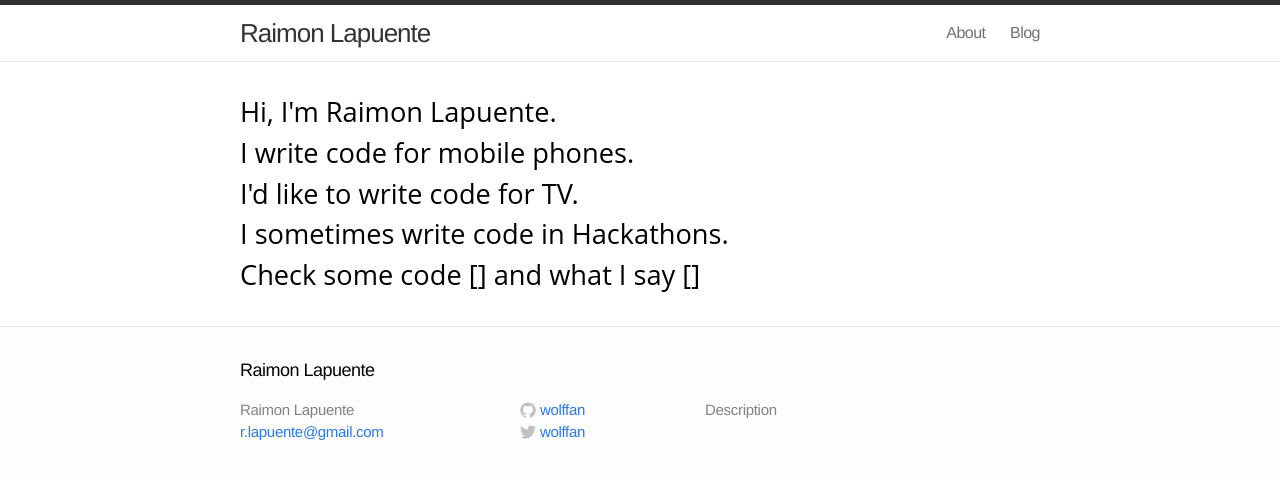
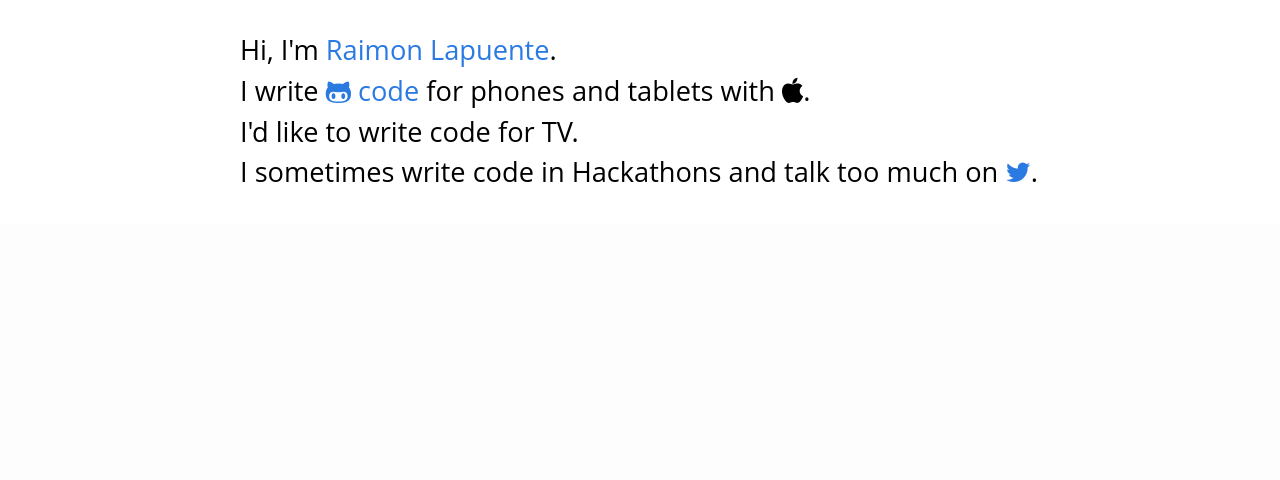
Before and after one commit to wolffan/wolffan.github.io, a Jekyll site: the page built from index.html, in a window 1280 px wide. Shown: the top 480 px of the page. Built offline with Jekyll 4.4.1, drawn with Linux system fonts in a browser that asks for light colours; nearby versions of some CDN libraries; the list of posts is cut into pages by our own code.

Commit message:
Added some css and main nice page

```diff
--- a/_includes/head.html
+++ b/_includes/head.html
@@ -8,5 +8,5 @@
 
     <!-- Custom CSS -->
     <link rel="stylesheet" href="{{ "/css/main.css" | prepend: site.baseurl }}">
-
+    <link href="//maxcdn.bootstrapcdn.com/font-awesome/4.1.0/css/font-awesome.min.css" rel="stylesheet">
 </head>
--- /dev/null
+++ b/_layouts/main.html
@@ -0,0 +1,15 @@
+<!DOCTYPE html>
+<html>
+
+  {% include head.html %}
+
+    <body>
+
+    <div class="page-content">
+      <div class="wrap">
+      {{ content }}
+      </div>
+    </div>
+
+    </body>
+</html>
--- a/index.html
+++ b/index.html
@@ -1,11 +1,12 @@
 ---
-layout: default
+layout: main
 ---
 
 <h2 class="landing">
-  <p>Hi, I'm Raimon Lapuente.<p>
-  <p>I write code for mobile phones.<p>
+  <p>Hi, I'm <a href="{{ SITEURL }}/about">Raimon Lapuente</a>.<p>
+  <p>I write <a href="http://github.com/{{ site.github_username }}" target="new">
+              <i class="fa fa-github-alt fa-1x"></i> code </a>
+    for phones and tablets with <i class="fa fa-apple fa-1x"></i>.<p>
   <p>I'd like to write code for TV.<p>
-  <p>I sometimes write code in Hackathons.<p>
-  <p> Check some code []{{}} and what I say [] {{}} <p>
+  <p>I sometimes write code in Hackathons and talk too much on <a href="http://twitter.com/{{ site.twitter_username }}" target="new"><i class="fa fa-twitter fa-1x"></i></a>.<p>
 </h2>
```
